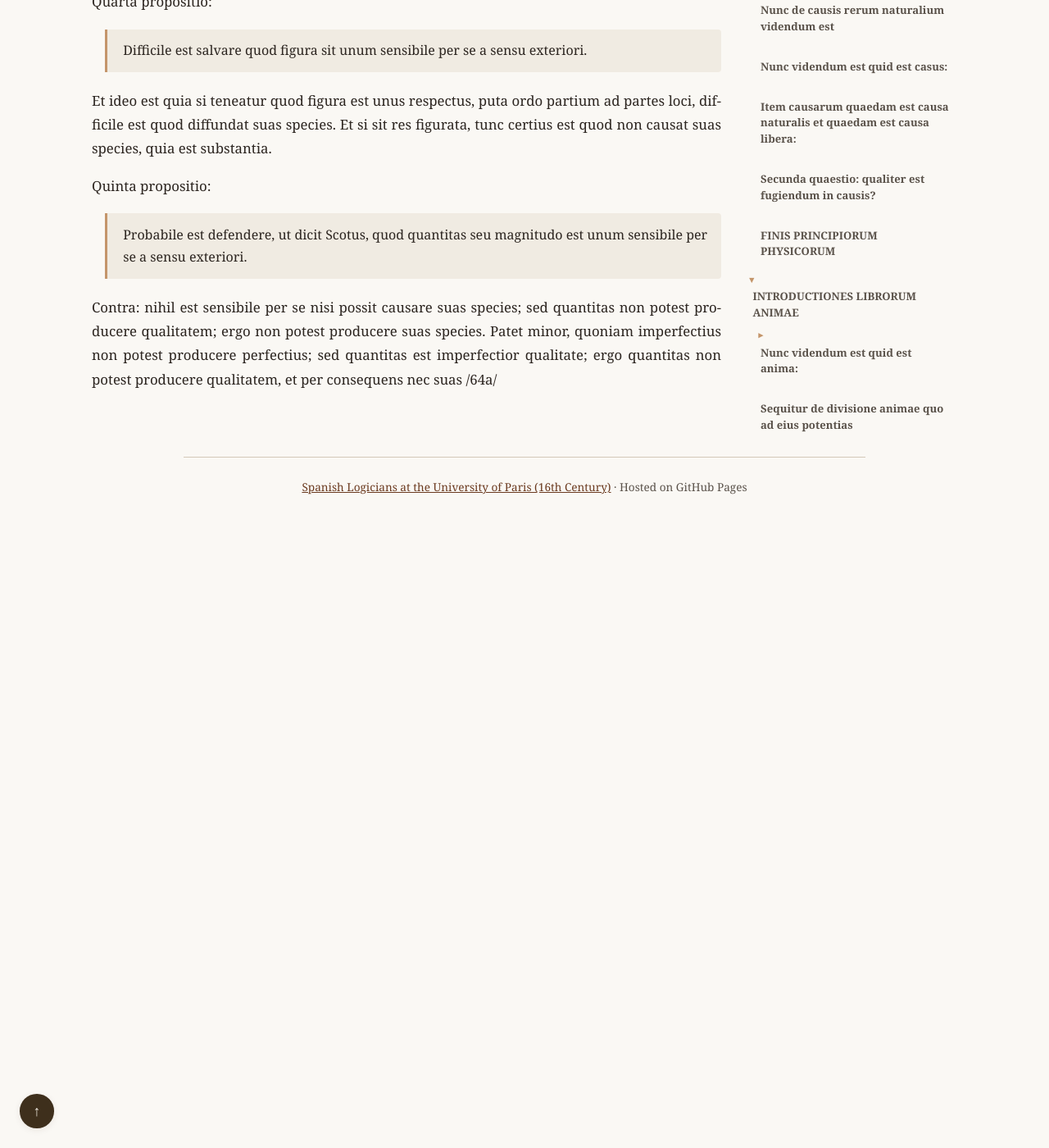
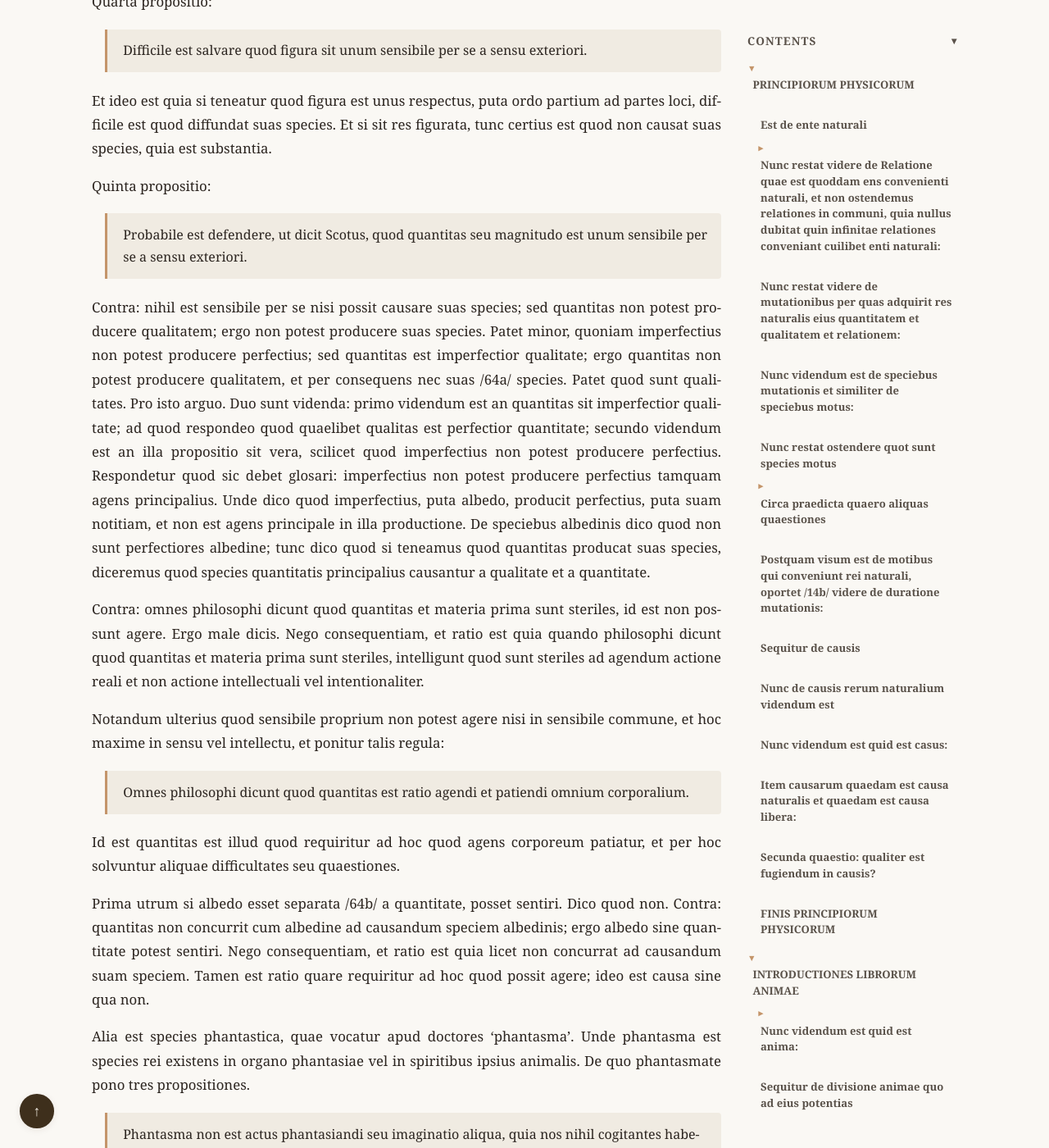
Before and after one commit to JoseBalado/Spanish-Logicians-at-the-University-of-Paris, a Jekyll site: the page built from philosophers/Jeronimo-Pardo/Principiorum-Phisicorum-et-Introductiones-Librorum-Animae.md, in a window 1280 px wide and 1400 px high, scrolled down 78929 px. Shown: the whole window at 82% size. Built offline with Jekyll 4.4.1, drawn with Linux system fonts in a browser that asks for light colours; before the commit the page ends 79559 px from its top, so only the background shows below that; some of the changed text lies outside the part shown.

Commit message:
Pardo, De anima, page 64

```diff
--- a/philosophers/Jeronimo-Pardo/Principiorum-Phisicorum-et-Introductiones-Librorum-Animae.md
+++ b/philosophers/Jeronimo-Pardo/Principiorum-Phisicorum-et-Introductiones-Librorum-Animae.md
@@ -1473,7 +1473,35 @@ Quinta propositio:
 
 > Probabile est defendere, ut dicit Scotus, quod quantitas seu magnitudo est unum sensibile per se a sensu exteriori.
 
-Contra: nihil est sensibile per se nisi possit causare suas species; sed quantitas non potest producere qualitatem; ergo non potest producere suas species. Patet minor, quoniam imperfectius non potest producere perfectius; sed quantitas est imperfectior qualitate; ergo quantitas non potest producere qualitatem, et per consequens nec suas /64a/
+Contra: nihil est sensibile per se nisi possit causare suas species; sed quantitas non potest producere qualitatem; ergo non potest producere suas species. Patet minor, quoniam imperfectius non potest producere perfectius; sed quantitas est imperfectior qualitate; ergo quantitas non potest producere qualitatem, et per consequens nec suas /64a/ species. Patet quod sunt qualitates. Pro isto arguo. Duo sunt videnda: primo videndum est an quantitas sit imperfectior qualitate; ad quod respondeo quod quaelibet qualitas est perfectior quantitate; secundo videndum est an illa propositio sit vera, scilicet quod imperfectius non potest producere perfectius. Respondetur quod sic debet glosari: imperfectius non potest producere perfectius tamquam agens principalius. Unde dico quod imperfectius, puta albedo, producit perfectius, puta suam notitiam, et non est agens principale in illa productione. De speciebus albedinis dico quod non sunt perfectiores albedine; tunc dico quod si teneamus quod quantitas producat suas species, diceremus quod species quantitatis principalius causantur a qualitate et a quantitate.
+
+Contra: omnes philosophi dicunt quod quantitas et materia prima sunt steriles, id est non possunt agere. Ergo male dicis. Nego consequentiam, et ratio est quia quando philosophi dicunt quod quantitas et materia prima sunt steriles, intelligunt quod sunt steriles ad agendum actione reali et non actione intellectuali vel intentionaliter.
+
+Notandum ulterius quod sensibile proprium non potest agere nisi in sensibile commune, et hoc maxime in sensu vel intellectu, et ponitur talis regula:
+
+> Omnes philosophi dicunt quod quantitas est ratio agendi et patiendi omnium corporalium.
+
+Id est quantitas est illud quod requiritur ad hoc quod agens corporeum patiatur, et per hoc solvuntur aliquae difficultates seu quaestiones.
+
+Prima utrum si albedo esset separata /64b/ a quantitate, posset sentiri. Dico quod non. Contra: quantitas non concurrit cum albedine ad causandum speciem albedinis; ergo albedo sine quantitate potest sentiri. Nego consequentiam, et ratio est quia licet non concurrat ad causandum suam speciem. Tamen est ratio quare requiritur ad hoc quod possit agere; ideo est causa sine qua non.
+
+Alia est species phantastica, quae vocatur apud doctores 'phantasma'. Unde phantasma est species rei existens in organo phantasiae vel in spiritibus ipsius animalis. De quo phantasmate pono tres propositiones.
+
+> Phantasma non est actus phantasiandi seu imaginatio aliqua, quia nos nihil cogitantes habemus plura phantasmata, et non habemus tales actus.
+
+Secunda propositio:
+
+> Phantasma non est habitus.
+
+Et huius ratio est quia habitus causatur ex actibus, sed phantasma non causatur ex actibus. Unde ponitur talis propositio generalis:
+
+> Si aliquis habitus habeat sive speciem intelligibilem non potest exire in actum, sive non potest elicere suos actus, quod idem est.
+
+Tertia propositio:
+
+> Phantasia est aliquid quod potest remanere et potest causare actuum phantasiandi abstractive.
+
+De ista igitur specie dubitatur. An species phantastica sit alterius speciei a speciebus sensibilibus sensuum exteriorum. De hoc est problema inter doctores. Unde dicunt quod phantasmata non sunt alterius speciei a speciebus sensibilibus sensuum exteriorum. Et dicunt quod phantasmata deferuntur ad phantasiam /65a/
 
 <!--
 ## Apparatus Criticus Reference
```
